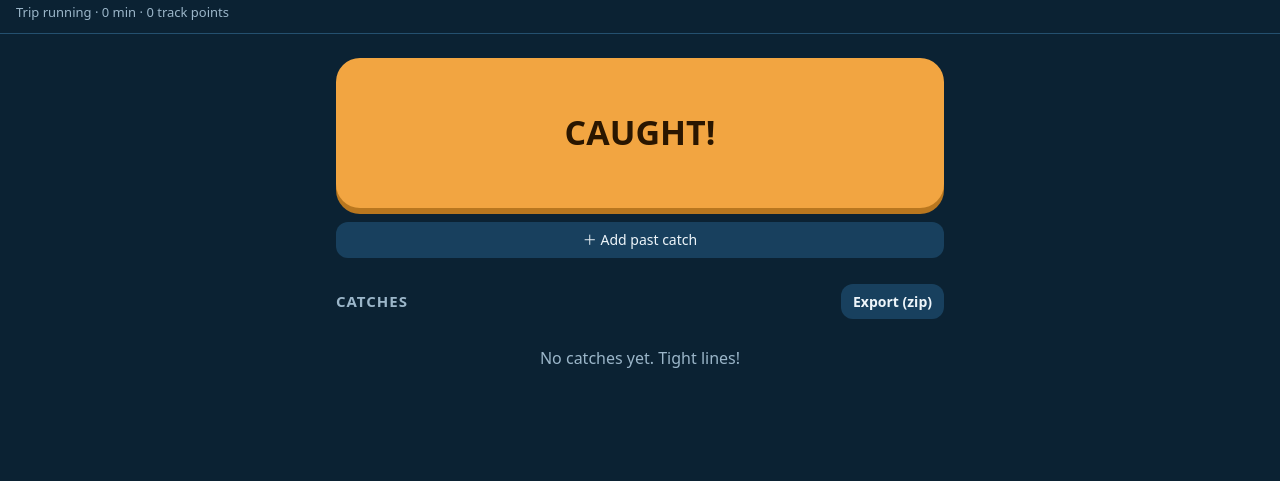
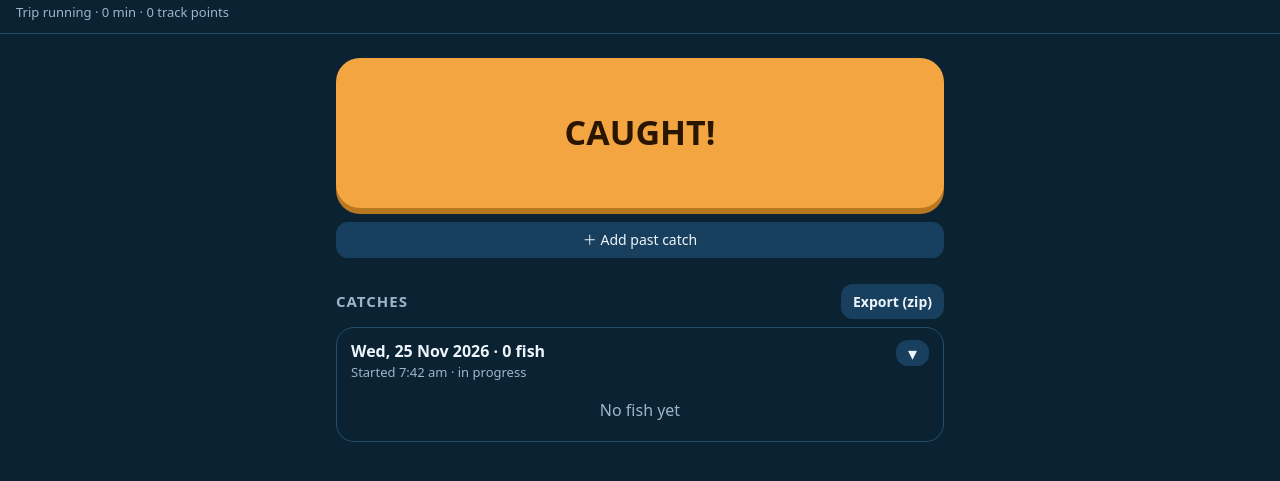
Before and after one commit to MRPotters/Catch-Log, a plain HTML site: page index.html in a window 1280 px wide. Both pictures are taken after a click on the button "Start trip". Shown: the part 97-578 px from the top of the page. Drawn offline with Linux system fonts and the light colour scheme.

Commit message:
Group catches into collapsible trip boxes
- Logged trips show their time range; catches without a trip are grouped
  by the day they were caught ('No trip logged')
- Backdated catches inside a logged trip's start-end join that trip
- Minimise toggle hides the catches, leaving date, fish count and species
  summary; remembered between visits
- Running trip shows its box straight away

Co-Authored-By: Claude Opus 5.5 <noreply@anthropic.com>
Claude-Session: https://claude.ai/code/session_01LbTNbz5hdXEzhoAkk3JNgR

```diff
--- a/index.html
+++ b/index.html
@@ -40,6 +40,14 @@
   .card .t { font-weight: 600; }
   .card .m { font-size: 13px; color: var(--muted); }
   .card .edit { margin-left: auto; align-self: flex-start; padding: 6px 10px; font-size: 13px; }
+  .trip { border: 1px solid var(--line); border-radius: 18px; padding: 10px; margin-bottom: 14px; }
+  .trip-head { display: flex; align-items: flex-start; gap: 10px; cursor: pointer; padding: 2px 4px 8px; }
+  .trip-head > div { flex: 1; }
+  .trip-date { font-weight: 700; }
+  .trip-sub, .trip-sum { font-size: 13px; color: var(--muted); }
+  .trip-tog { padding: 4px 12px; font-size: 18px; line-height: 1; }
+  .trip.shut .trip-body { display: none; }
+  .trip.shut .trip-head { padding-bottom: 2px; }
   .empty { color: var(--muted); text-align: center; padding: 20px; }
   .small { padding: 8px 12px; font-size: 14px; }
   /* sheet */
@@ -335,7 +343,7 @@ async function startTrip() {
   await put('trips', trip);
   await put('settings', trip.id, 'activeTrip');
   beginWatch();
-  renderTrip();
+  renderTrip(); renderList();
 }
 async function stopTrip() {
   if (!trip) return;
@@ -346,7 +354,7 @@ async function stopTrip() {
   if (watchId !== null) navigator.geolocation.clearWatch(watchId);
   watchId = null; trip = null;
   releaseWake();
-  renderTrip();
+  renderTrip(); renderList();
 }
 function beginWatch() {
   if (!navigator.geolocation) return;
@@ -844,12 +852,7 @@ $('sheet').onclick = e => {
   else $('saveBtn').click();
 };
 
-async function renderList() {
-  const cs = (await all('catches')).sort((a, b) => b.time - a.time);
-  const L = $('list');
-  if (!cs.length) { L.innerHTML = '<div class="empty">No catches yet. Tight lines!</div>'; return; }
-  L.innerHTML = '';
-  cs.forEach(c => {
+function catchCard(c) {
   const d = document.createElement('div'); d.className = 'card';
   d.innerHTML = `${c.photo ? `<img src="${c.photo}" alt="">` : '<div class="ph">🐟</div>'}
     <div><div class="t"></div><div class="m"></div><div class="m"></div></div>
@@ -857,15 +860,78 @@ async function renderList() {
   d.querySelector('.t').textContent = (c.species || 'Unknown species') + (c.size ? ` · ${c.size} cm` : '');
   const ms = d.querySelectorAll('.m');
   ms[0].textContent = [c.method, c.angler].filter(Boolean).join(' · ') || '—';
-    ms[1].textContent = `${fmtTime(c.time)} · ${c.moon.name}` + (c.lat == null ? ' · no GPS' : '');
+  ms[1].textContent = `${hm(c.time)} · ${c.moon.name}` + (c.lat == null ? ' · no GPS' : '');
   const wt = [weatherText(c.weather), tideText(c.tide), c.astro ? astroText(c.astro).slice(2).join(' · ') : null]
     .filter(Boolean).join('\n');
   const m3 = document.createElement('div'); m3.className = 'm'; m3.style.whiteSpace = 'pre-line';
   m3.textContent = wt || (c.lat == null ? '' : '⏳ weather & tide pending');
   ms[1].after(m3);
   d.onclick = () => openSheet(c);   // tap anywhere on the card to edit
-    L.appendChild(d);
-  });
+  return d;
+}
+const dayKey = t => { const d = new Date(t); return `${d.getFullYear()}-${pad(d.getMonth() + 1)}-${pad(d.getDate())}`; };
+const fmtDay = t => new Date(t).toLocaleDateString('en-NZ', { weekday: 'short', day: 'numeric', month: 'short', year: 'numeric' });
+
+// Group catches into trips. A catch belongs to its logged trip, or to any logged trip whose
+// start–end covers its time; otherwise it goes into a day group for the date it was caught.
+async function renderList() {
+  const cs = (await all('catches')).sort((a, b) => b.time - a.time);
+  const trips = await all('trips');
+  const collapsed = new Set((await get('settings', 'collapsed')) || []);
+  const groups = new Map();
+  const tripGroup = t => {
+    const key = 'trip:' + t.id;
+    if (!groups.has(key)) groups.set(key, { key, trip: t, start: t.start, catches: [] });
+    return groups.get(key);
+  };
+  if (trip) tripGroup(trip);                       // show a running trip even before the first fish
+  for (const c of cs) {
+    let t = c.tripId && trips.find(x => x.id === c.tripId);
+    if (!t) t = trips.find(x => c.time >= x.start && c.time <= (x.end || Date.now()));
+    let g;
+    if (t) g = tripGroup(t);
+    else {
+      const key = 'day:' + dayKey(c.time);
+      if (!groups.has(key)) groups.set(key, { key, trip: null, start: c.time, catches: [] });
+      g = groups.get(key);
+    }
+    g.catches.push(c);
+  }
+  const list = [...groups.values()].sort((a, b) =>
+    Math.max(b.start, ...b.catches.map(c => c.time)) - Math.max(a.start, ...a.catches.map(c => c.time)));
+  const L = $('list');
+  if (!list.length) { L.innerHTML = '<div class="empty">No catches yet. Tight lines!</div>'; return; }
+  L.innerHTML = '';
+  for (const g of list) {
+    const box = document.createElement('section'); box.className = 'trip';
+    const shut = collapsed.has(g.key);
+    if (shut) box.classList.add('shut');
+    const first = g.trip ? g.trip.start : Math.min(...g.catches.map(c => c.time));
+    const n = g.catches.length;
+    const kinds = {};
+    g.catches.forEach(c => { const k = c.species || 'Unknown'; kinds[k] = (kinds[k] || 0) + 1; });
+    const summary = Object.entries(kinds).sort((a, b) => b[1] - a[1]).map(([k, v]) => `${v} ${k.toLowerCase()}`).join(', ');
+    const when = g.trip
+      ? (g.trip.end ? `${hm(g.trip.start)} – ${hm(g.trip.end)}` : `Started ${hm(g.trip.start)} · in progress`)
+      : 'No trip logged';
+    box.innerHTML = `<div class="trip-head">
+        <div><div class="trip-date"></div><div class="trip-sub"></div><div class="trip-sum"></div></div>
+        <button class="trip-tog" aria-label="Minimise">${shut ? '▸' : '▾'}</button>
+      </div><div class="trip-body"></div>`;
+    box.querySelector('.trip-date').textContent = `${fmtDay(first)} · ${n} fish`;
+    box.querySelector('.trip-sub').textContent = when;
+    box.querySelector('.trip-sum').textContent = n ? summary : '';
+    box.querySelector('.trip-head').onclick = async () => {
+      const set = new Set((await get('settings', 'collapsed')) || []);
+      if (set.has(g.key)) set.delete(g.key); else set.add(g.key);
+      await put('settings', [...set], 'collapsed');
+      renderList();
+    };
+    const body = box.querySelector('.trip-body');
+    if (!n) body.innerHTML = '<div class="empty" style="padding:10px">No fish yet</div>';
+    g.catches.forEach(c => body.appendChild(catchCard(c)));
+    L.appendChild(box);
+  }
 }
 
 /* ---------- export ---------- */
```
Lines whose indentation alone changed are shown as unchanged.
